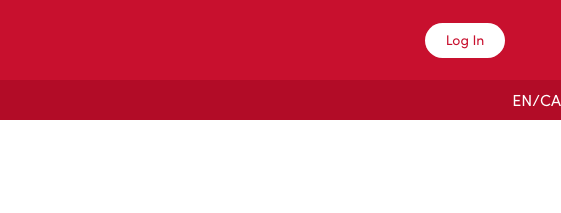
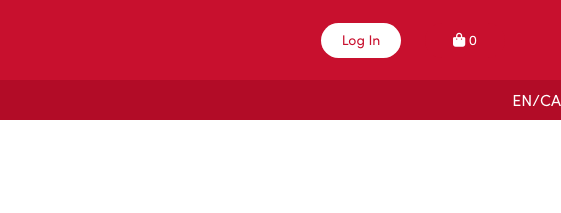
Before and after one commit to lilygdu/TH-starter, a plain HTML site: page index.html in a window 1280 px wide. Shown: the top 213 px of the page, 719-1280 px from the left. Drawn offline with Linux system fonts and the light colour scheme; some icons are missing.

Commit message:
add cart button and hover states for nav buttons

```diff
--- a/index.html
+++ b/index.html
@@ -24,7 +24,10 @@
     </nav>
     <img id="logo" src="th-logo.svg" alt="logo" />
     <div id="right-header">
-      <button id="login" type="submit">Log In</button>
+      <button class="nav-button" id="login">Log In</button>
+      <button class="nav-button" id="cart">
+        <i class="fas fa-shopping-bag"></i> 0
+      </button>
     </div>
   </header>
   <div id="lower-nav">
--- a/style.css
+++ b/style.css
@@ -54,6 +54,7 @@ header {
 #right-header {
   display: flex;
   justify-content: flex-end;
+  gap: 1.5rem;
 }
 
 #left-nav a {
@@ -67,17 +68,34 @@ header {
   border-bottom: 2px solid white;
 }
 
-#login {
-  background-color: white;
-  color: #c8102e;
+.nav-button {
   height: 35px;
   width: 80px;
   font-family: "sofia_pro";
   padding: 5px;
   border-radius: 25px;
   font-size: 14px;
-  align-items: center;
   border-style: none;
+  cursor: pointer;
+  transition: background-color 0.2s;
+}
+
+#login {
+  background-color: white;
+  color: #c8102e;
+}
+
+#login:hover {
+  background-color: rgb(247, 219, 224);
+}
+
+#cart {
+  color: white;
+  background-color: #c8102e;
+}
+
+#cart:hover {
+  background-color: rgb(136, 10, 30);
 }
 
 #lower-nav {
```
